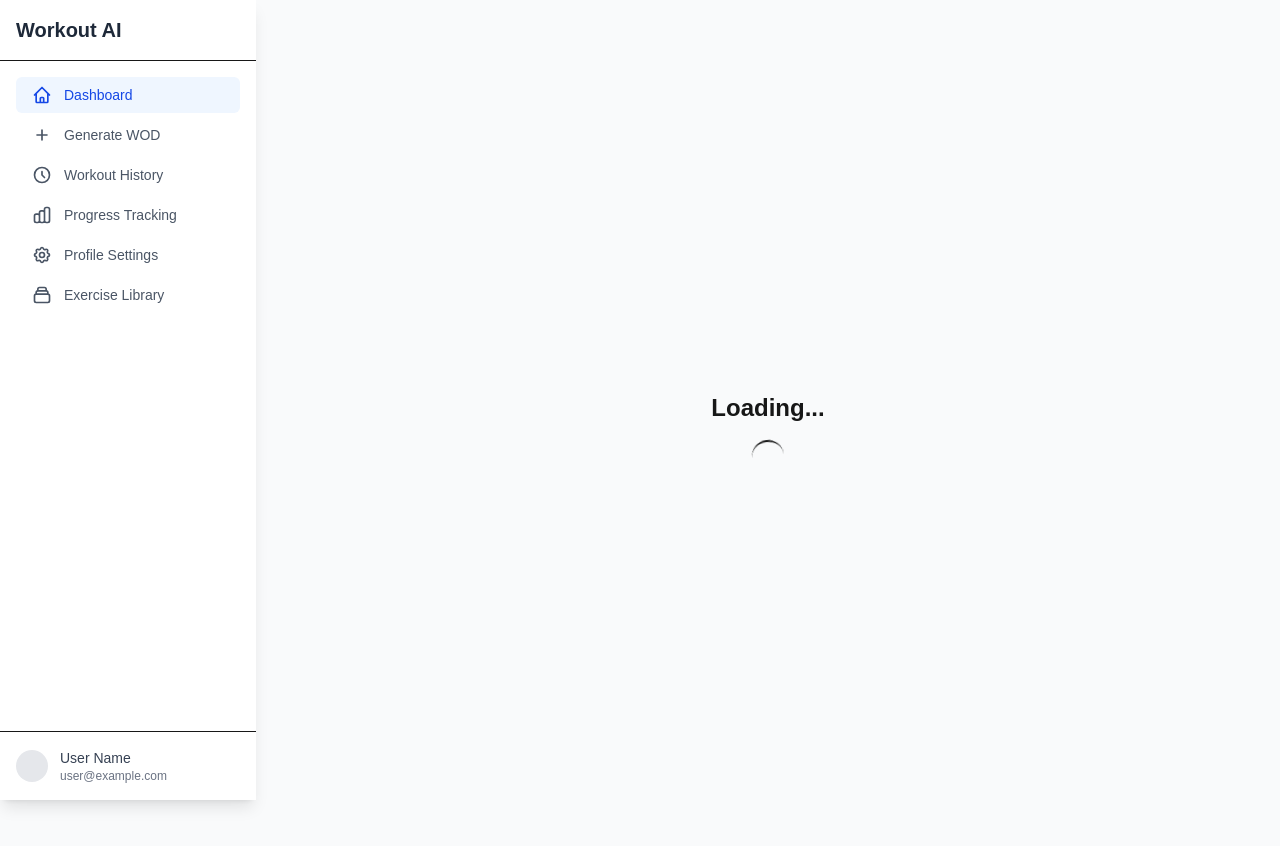
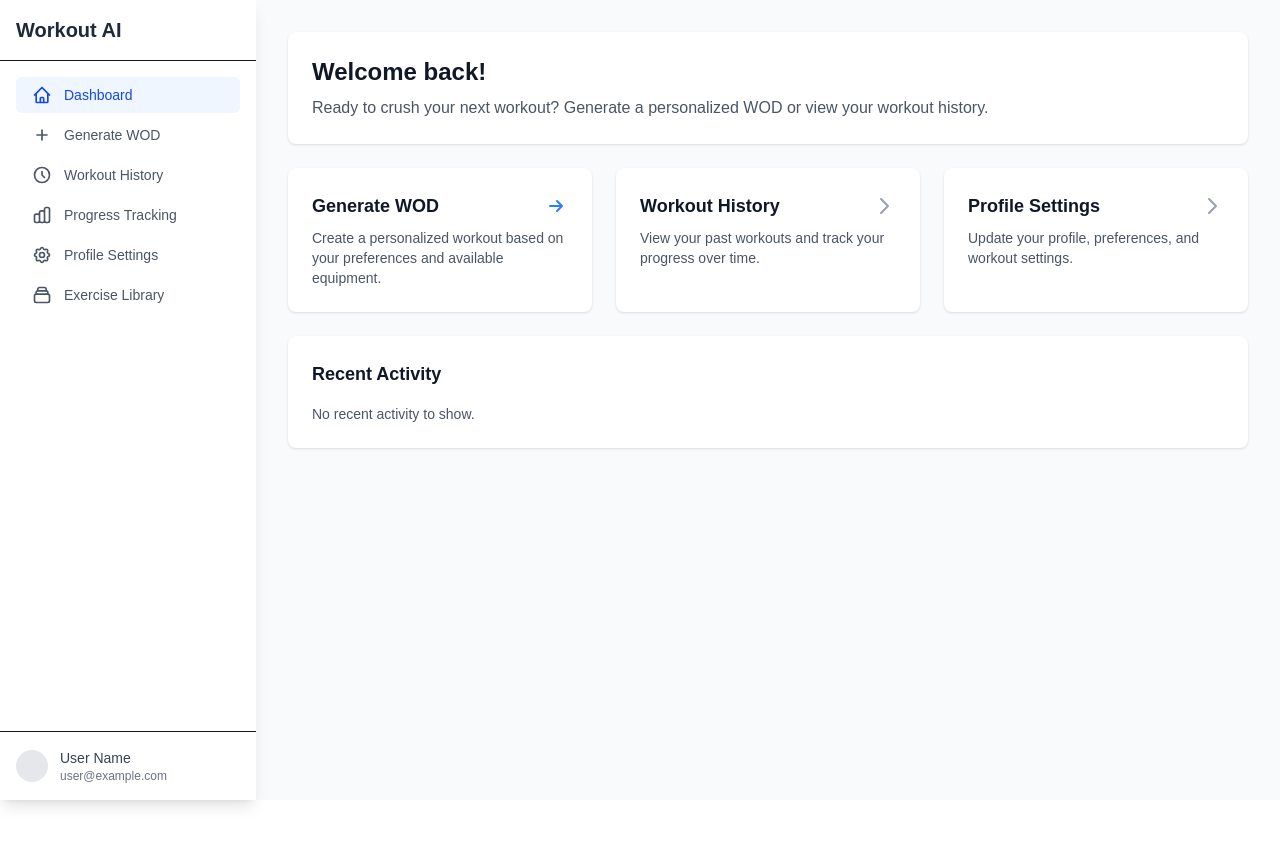
Before and after one commit to zanderzone/workout-ai-trainer, a Next.js app in the folder frontend/: page /dashboard in a window 1280 px wide. Before the commit this address had no page. Shown: the top 846 px of the page. After the commit the page ends 800 px from the top, so only its background shows below. Built offline with nearby package versions, Linux system fonts and the light colour scheme.

Commit message:
feat: implement main dashboard page

```diff
--- a/frontend/src/app/dashboard/page.tsx
+++ b/frontend/src/app/dashboard/page.tsx
@@ -1,78 +1,100 @@
 'use client';
 
-import { useEffect, useState } from 'react';
-import { useRouter } from 'next/navigation';
-import { Button } from '@/components/ui/button';
+import React from 'react';
+import Link from 'next/link';
 
-export default function Dashboard() {
-    const router = useRouter();
-    const [user, setUser] = useState<{ email: string } | null>(null);
+export default function DashboardPage() {
+  return (
+    <div className="space-y-6">
+      {/* Welcome Section */}
+      <div className="bg-white rounded-lg shadow p-6">
+        <h1 className="text-2xl font-bold text-gray-900">Welcome back!</h1>
+        <p className="mt-2 text-gray-600">
+          Ready to crush your next workout? Generate a personalized WOD or view your workout history.
+        </p>
+      </div>
 
-    useEffect(() => {
-        // Check if user is authenticated
-        const token = localStorage.getItem('token');
-        if (!token) {
-            router.push('/login');
-            return;
-        }
+      {/* Quick Actions */}
+      <div className="grid grid-cols-1 md:grid-cols-2 lg:grid-cols-3 gap-6">
+        {/* Generate WOD Card */}
+        <Link href="/dashboard/wod" className="group">
+          <div className="bg-white rounded-lg shadow p-6 hover:shadow-md transition-shadow">
+            <div className="flex items-center justify-between">
+              <h3 className="text-lg font-semibold text-gray-900">Generate WOD</h3>
+              <svg
+                className="w-6 h-6 text-blue-500 group-hover:text-blue-600"
+                fill="none"
+                stroke="currentColor"
+                viewBox="0 0 24 24"
+              >
+                <path
+                  strokeLinecap="round"
+                  strokeLinejoin="round"
+                  strokeWidth={2}
+                  d="M13 7l5 5m0 0l-5 5m5-5H6"
+                />
+              </svg>
+            </div>
+            <p className="mt-2 text-sm text-gray-600">
+              Create a personalized workout based on your preferences and available equipment.
+            </p>
+          </div>
+        </Link>
 
-        // TODO: Fetch user data from backend
-        // For now, we'll just show a basic welcome message
-        setUser({ email: 'User' });
-    }, [router]);
+        {/* Workout History Card */}
+        <div className="bg-white rounded-lg shadow p-6">
+          <div className="flex items-center justify-between">
+            <h3 className="text-lg font-semibold text-gray-900">Workout History</h3>
+            <svg
+              className="w-6 h-6 text-gray-400"
+              fill="none"
+              stroke="currentColor"
+              viewBox="0 0 24 24"
+            >
+              <path
+                strokeLinecap="round"
+                strokeLinejoin="round"
+                strokeWidth={2}
+                d="M9 5l7 7-7 7"
+              />
+            </svg>
+          </div>
+          <p className="mt-2 text-sm text-gray-600">
+            View your past workouts and track your progress over time.
+          </p>
+        </div>
 
-    const handleSignOut = () => {
-        localStorage.removeItem('token');
-        router.push('/login');
-    };
+        {/* Profile Settings Card */}
+        <div className="bg-white rounded-lg shadow p-6">
+          <div className="flex items-center justify-between">
+            <h3 className="text-lg font-semibold text-gray-900">Profile Settings</h3>
+            <svg
+              className="w-6 h-6 text-gray-400"
+              fill="none"
+              stroke="currentColor"
+              viewBox="0 0 24 24"
+            >
+              <path
+                strokeLinecap="round"
+                strokeLinejoin="round"
+                strokeWidth={2}
+                d="M9 5l7 7-7 7"
+              />
+            </svg>
+          </div>
+          <p className="mt-2 text-sm text-gray-600">
+            Update your profile, preferences, and workout settings.
+          </p>
+        </div>
+      </div>
 
-    if (!user) {
-        return (
-            <div className="flex min-h-screen items-center justify-center">
-                <div className="text-center">
-                    <h1 className="text-2xl font-bold mb-4">Loading...</h1>
-                    <div className="animate-spin rounded-full h-8 w-8 border-b-2 border-primary mx-auto"></div>
-                </div>
-            </div>
-        );
-    }
-
-    return (
-        <div className="min-h-screen bg-gray-100">
-            <nav className="bg-white shadow-sm">
-                <div className="max-w-7xl mx-auto px-4 sm:px-6 lg:px-8">
-                    <div className="flex justify-between h-16">
-                        <div className="flex items-center">
-                            <h1 className="text-xl font-semibold">Workout AI Trainer</h1>
-                        </div>
-                        <div className="flex items-center">
-                            <Button
-                                variant="outline"
-                                onClick={handleSignOut}
-                            >
-                                Sign Out
-                            </Button>
-                        </div>
-                    </div>
-                </div>
-            </nav>
-
-            <main className="max-w-7xl mx-auto py-6 sm:px-6 lg:px-8">
-                <div className="px-4 py-6 sm:px-0">
-                    <div className="bg-white shadow rounded-lg p-6">
-                        <h2 className="text-2xl font-bold mb-4 text-gray-900">Welcome, {user.email}!</h2>
-                        <p className="text-gray-700">
-                            Your dashboard is coming soon. Here you'll be able to:
-                        </p>
-                        <ul className="mt-4 list-disc list-inside text-gray-700">
-                            <li>View your workout history</li>
-                            <li>Generate new workouts</li>
-                            <li>Track your progress</li>
-                            <li>Manage your profile</li>
-                        </ul>
-                    </div>
-                </div>
-            </main>
+      {/* Recent Activity */}
+      <div className="bg-white rounded-lg shadow p-6">
+        <h2 className="text-lg font-semibold text-gray-900 mb-4">Recent Activity</h2>
+        <div className="space-y-4">
+          <p className="text-sm text-gray-600">No recent activity to show.</p>
         </div>
-    );
+      </div>
+    </div>
+  );
 }
```
